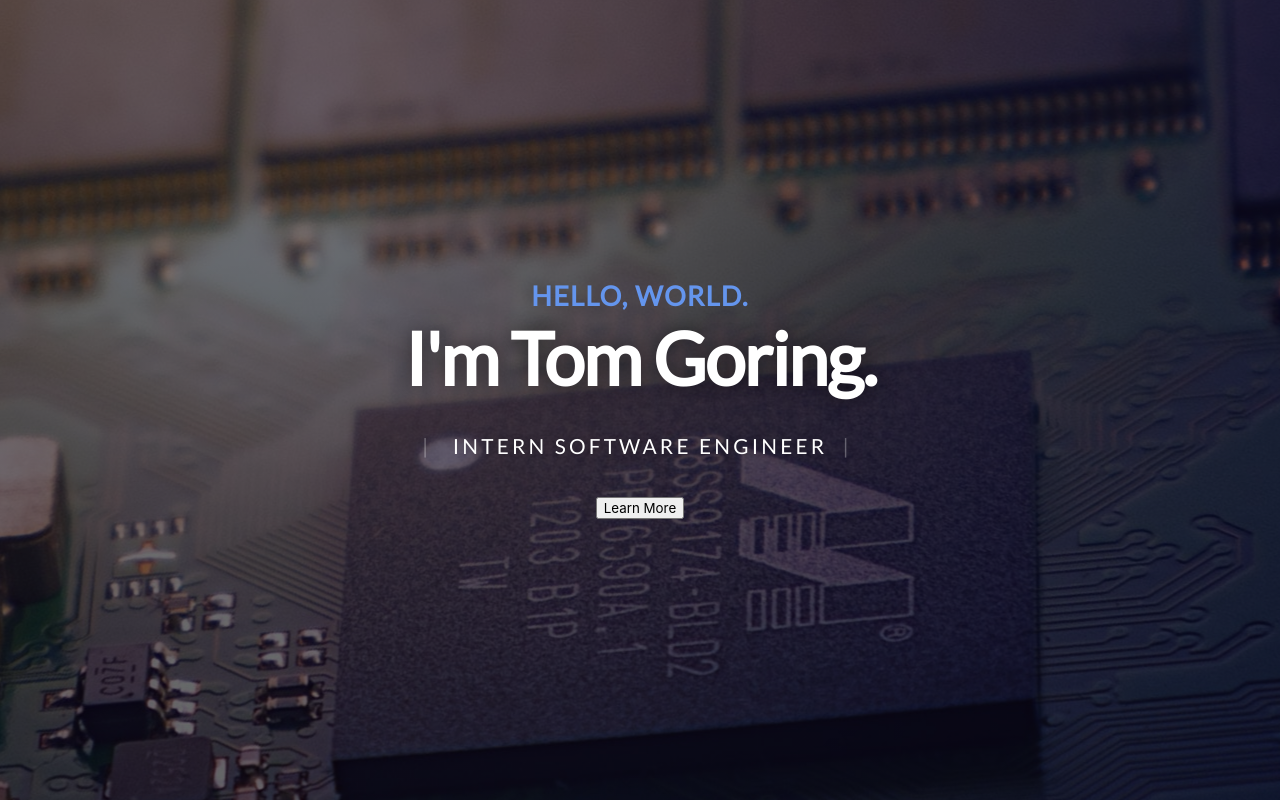
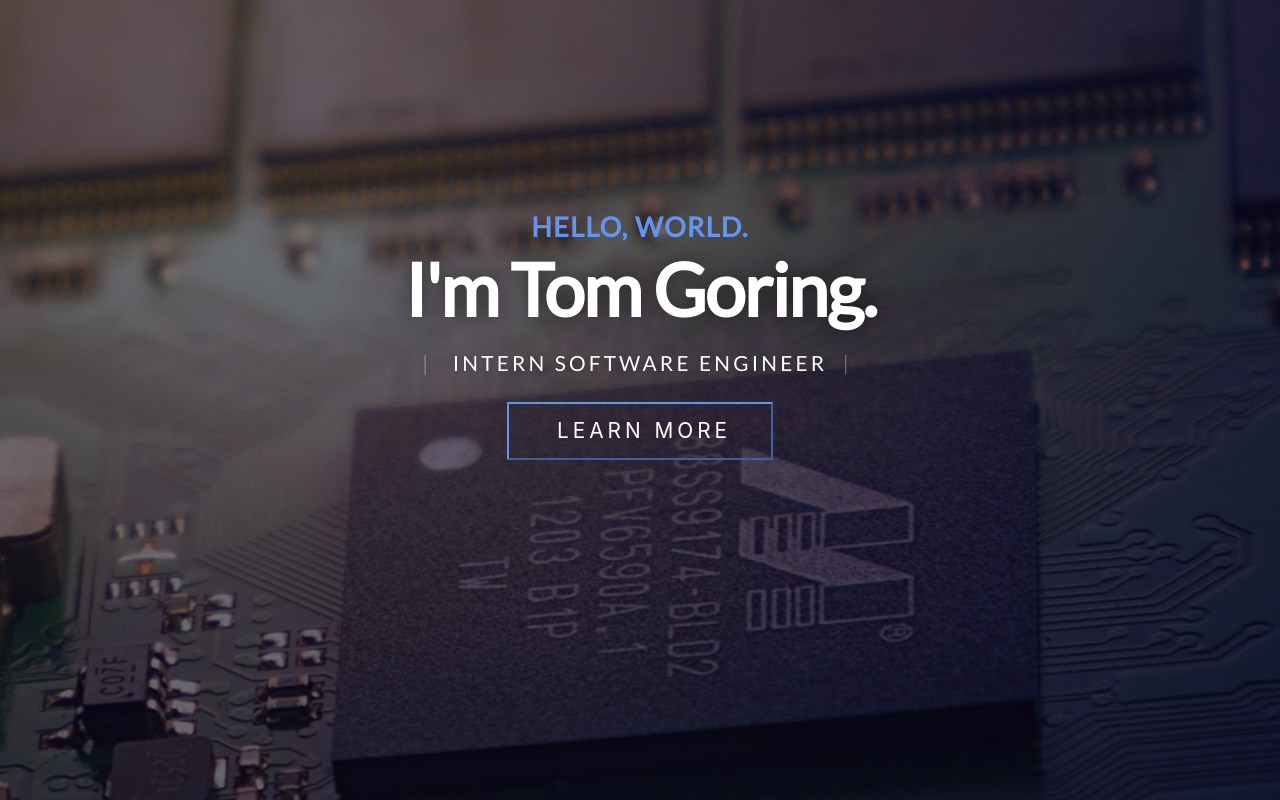
Before and after one commit to Tom-Goring/www.tomgoring.co.uk, a PHP site: page / in a window 1280 px wide. Run offline with PHP 8.4, Linux system fonts and the light colour scheme; some libraries are stand-ins or nearby versions.

Commit message:
Style button

```diff
--- a/css/index.css
+++ b/css/index.css
@@ -1,5 +1,3 @@
-
-
 .section {
     min-height: 100vh;
 }
@@ -18,7 +16,8 @@
 }
 
 .intro-content {
-    position: absolute;
+    position: relative;
+    top: -8vh;
     display: flex;
     flex-direction: column;
     align-items: center;
@@ -59,6 +58,10 @@
     color: rgba(255, 255, 255, .3);
 }
 
+.intro-content p {
+    line-height: 0.8rem;
+}
+
 .intro-position span::after {
     content: "|";
     text-align: center;
@@ -66,3 +69,20 @@
     padding: 0 14px 0 8px;
     color: rgba(255, 255, 255, .3);
 }
+
+#learn-more {
+    cursor: pointer;
+    color: white;
+    line-height: 3.4rem;
+    padding: 0 2.5rem 0 3rem;
+    font-size: 1.3rem;
+    text-transform: uppercase;
+    letter-spacing: 0.25rem;
+    background: 0 0;
+    border-color: cornflowerblue;
+    transition: all .3s ease-in-out;
+}
+
+#learn-more:hover {
+    background: cornflowerblue;
+}
```
